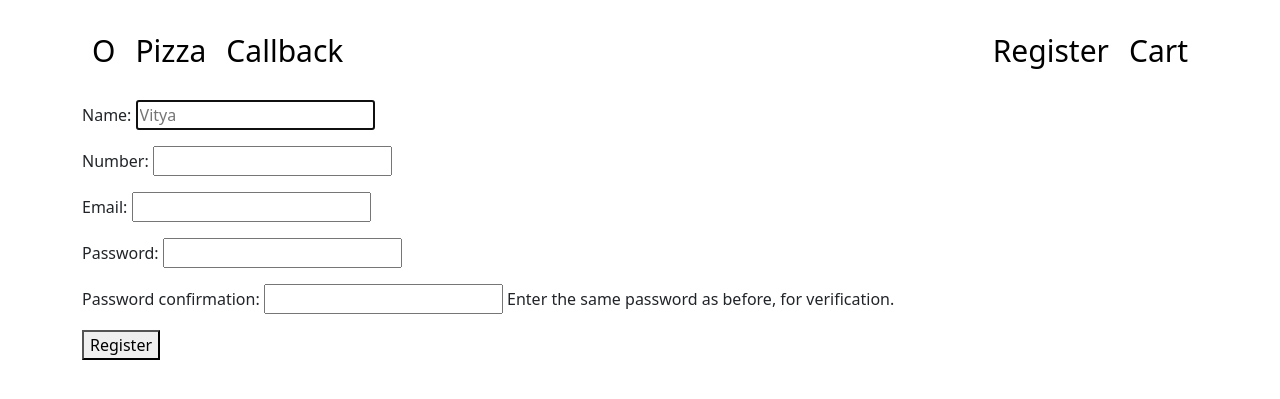
After one commit to hrumarko/pizza-site-django, a Django app: page /register/ in a window 1280 px wide. The commit adds this page. Shown: the top 399 px of the page. Run offline with Django 4.2, Linux system fonts and the light colour scheme.

Commit message:
before register app

```diff
--- a/config/config/urls.py
+++ b/config/config/urls.py
@@ -1,12 +1,14 @@
 from django.contrib import admin
+from django.urls import include, path
 from . import settings
-from django.urls import include, path
 from django.conf.urls.static import static
+
 
 urlpatterns = [
     path('admin/', admin.site.urls),
     path('', include('pizzasite.urls')),
-]
+] + static(settings.MEDIA_URL, document_root=settings.MEDIA_ROOT)
 
-if settings.DEBUG:
-    urlpatterns += static(settings.MEDIA_URL, document_root=settings.MEDIA_ROOT)
+# if settings.DEBUG:
+#     urlpatterns += static(settings.MEDIA_URL,
+#                           document_root=settings.MEDIA_ROOT)
--- /dev/null
+++ b/config/pizzasite/forms.py
@@ -0,0 +1,18 @@
+from django import forms
+from django.contrib.auth.forms import UserCreationForm
+from django.contrib.auth.models import User
+
+
+class RegistrationUserForm(UserCreationForm):
+    username = forms.CharField(max_length=20,
+                               label='Name',
+                               widget= forms.TextInput(attrs={
+                                   'placeholder': 'Vitya'
+                                   }))
+    number = forms.CharField(max_length=10)
+    email = forms.EmailField()
+
+
+    class Meta:
+        model = User
+        fields = ('username','number', 'email', 'password1', 'password2')
--- a/config/pizzasite/static/css/style.css
+++ b/config/pizzasite/static/css/style.css
@@ -5,7 +5,6 @@ header {
   align-items: center;
   font-size: 30px;
 }
-
 
 header .left {
   display: flex;
@@ -17,7 +16,8 @@ header .right {
   color: white;
 }
 
-.left *, .right * {
+.left *,
+.right * {
   margin: 5px;
   text-decoration: none;
   color: black;
--- a/config/pizzasite/templates/pizzasite/base.html
+++ b/config/pizzasite/templates/pizzasite/base.html
@@ -22,25 +22,25 @@
             <div class='network'>
                <a href="#">Callback</a>
             </div>
-
         </div>
         <div class="right">
             <div class='account'>
-               <a href="#">Account</a>
+              <a href="{% url 'register' %}">Register</a>
             </div>
             <div class='cart'>
                 <a href="#">Cart</a>
             </div>
         </div>
   </header>
-
+  {% block content %}
   <div class="cases">
     <div class="row">
       {% for o in objs%}
       <div class="col-4">
+        <form method="post">
+          {% csrf_token %}
             <h4 class="my-0 fw-normal">{{ o.name }}</h4>
           <img src="{{o.image.url}}" alt="">
-
           <div class="radius">
             <br>
             <div class="txt-radius">
@@ -52,7 +52,6 @@
               {% endfor %}
             </select>
           </div>
-
           <div class="skirting">
             <br>
             <div class="txt-skirting">
@@ -64,19 +63,20 @@
               {% endfor %}
             </select>
           </div>
-
             <h1 class="card-title pricing-card-title">{{ o.price }} $</h1>
-
               <div class="ingridients">
                 {% for i in o.ingridients.all %}
                 {{ i }},
                 {% endfor %}
-              </div>
-            <button type="button" class="w-100 btn btn-lg btn-outline-primary">Add to cart</button>
+               </div>
+            <button type="submit" class="w-100 btn btn-lg btn-outline-primary">Add to cart</button>
+        </form>
       </div>
       {% endfor %}
     </div>
   </div>
+  {% endblock content %}
+    <script src = "{% static 'js/test.js'%}"></script>
     <script src="https://cdn.jsdelivr.net/npm/bootstrap@5.2.3/dist/js/bootstrap.bundle.min.js" integrity="sha384-kenU1KFdBIe4zVF0s0G1M5b4hcpxyD9F7jL+jjXkk+Q2h455rYXK/7HAuoJl+0I4" crossorigin="anonymous"></script>
   </body>
 </html>
--- /dev/null
+++ b/config/pizzasite/templates/pizzasite/register.html
@@ -0,0 +1,9 @@
+{% extends 'pizzasite/base.html' %}
+
+{% block content %}
+<form method='POST'>
+  {% csrf_token %}
+  {{form.as_p}}
+  <button type="submit">Register</button>
+</form>
+{% endblock content %}
--- a/config/pizzasite/urls.py
+++ b/config/pizzasite/urls.py
@@ -1,7 +1,8 @@
 from django.urls import path
-from .views import index
+from .views import index, UserRegister
 
 
 urlpatterns = [
-    path('', index, name='home')
+    path('', index, name='home'),
+    path('register/', UserRegister.as_view(), name='register'),
 ]
--- a/config/pizzasite/views.py
+++ b/config/pizzasite/views.py
@@ -1,12 +1,24 @@
 from django.http import HttpResponse
 from django.shortcuts import render
 from .models import Pizza
+from .forms import RegistrationUserForm
+from django.views.generic import CreateView
+from django.urls import reverse_lazy
 
 
 def index(request):
+    """Return first page woth all pizzas"""
     objs = Pizza.objects.all()
     ctx = {
         'objs': objs,
     }
     print(objs)
     return render(request, 'pizzasite/base.html', ctx)
+
+
+class UserRegister(CreateView):
+    form_class = RegistrationUserForm
+    template_name = 'pizzasite/register.html'
+
+    def get_success_url(self):
+        return HttpResponse("Succes")
```
Also changed, not shown: config/config/settings.py (+18 -13 lines), config/pizzasite/models.py (+7 -7 lines), config/pizzasite/static/js/test.js (added).
